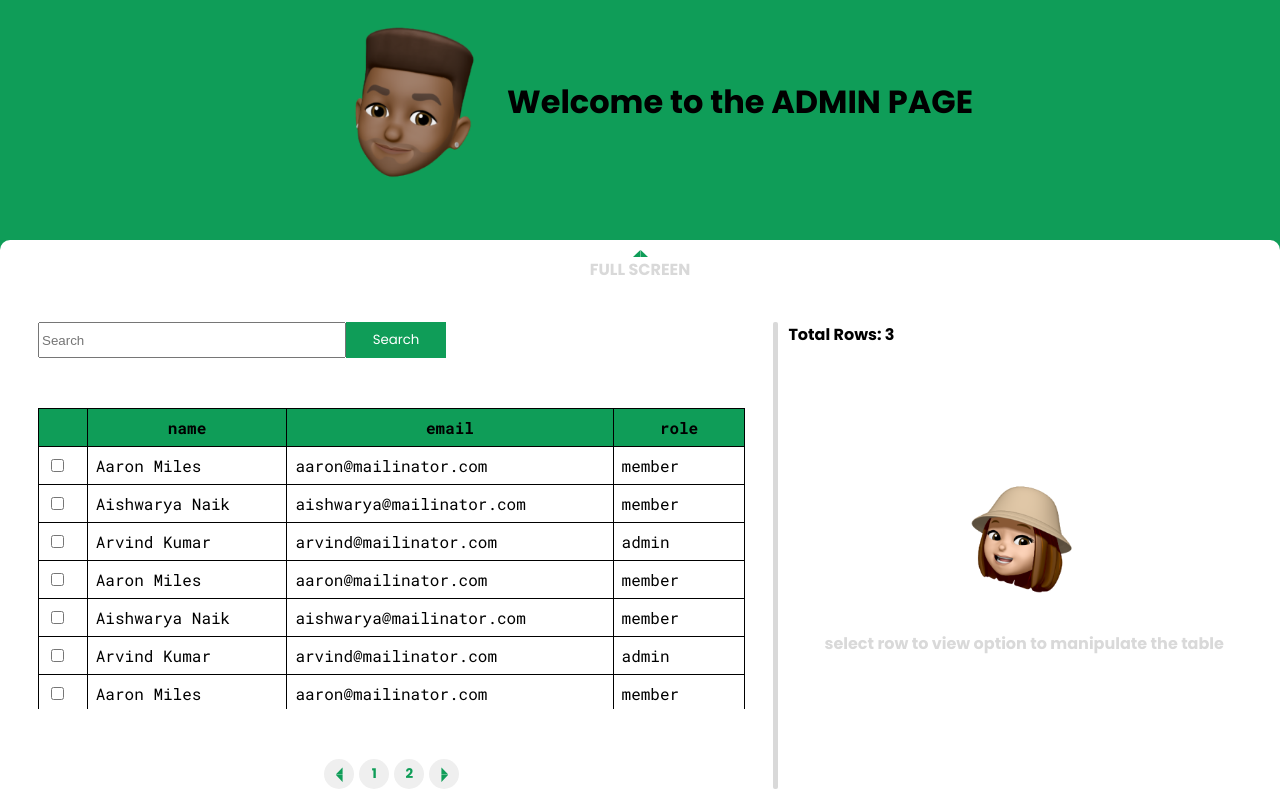
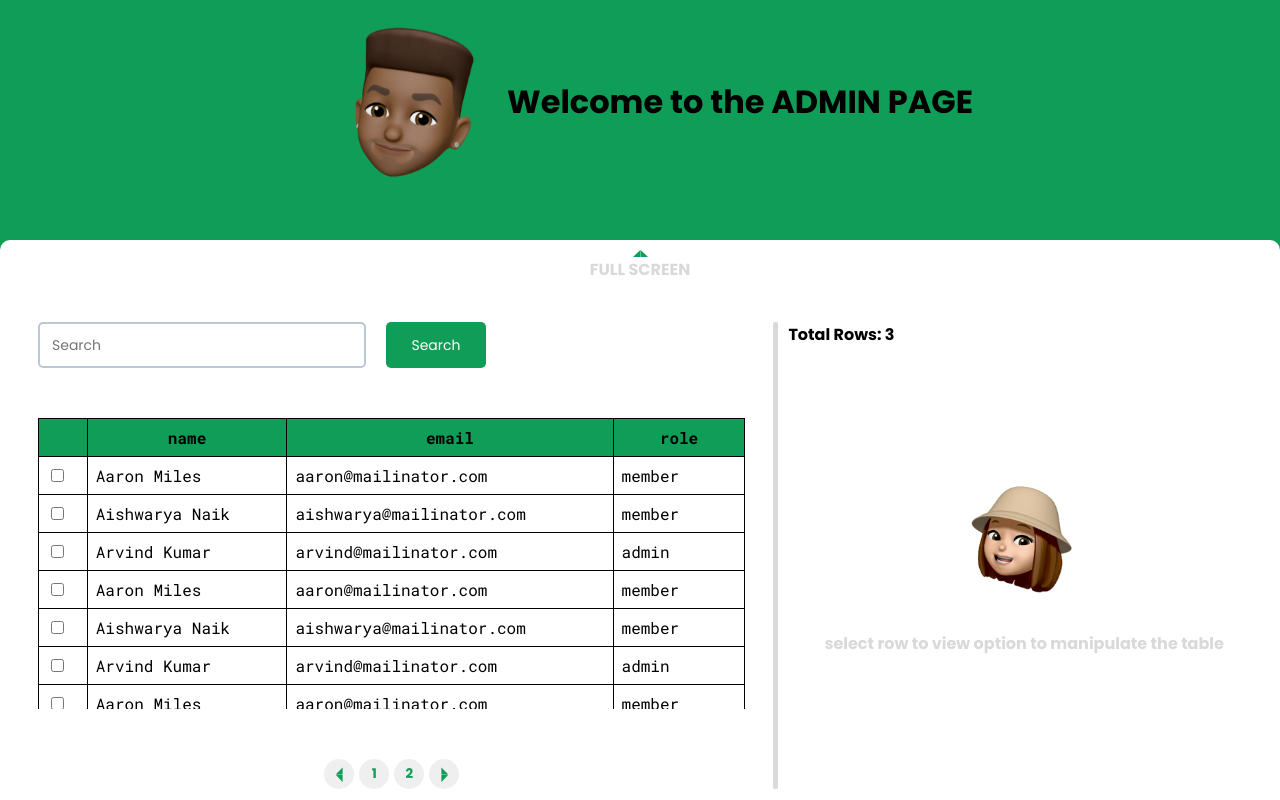
Before and after one commit to suvel/admin_basic, a React (Create React App) app: page / in a window 1280 px wide. Built offline with nearby package versions, Linux system fonts and the light colour scheme.

Commit message:
Replaced Input component

```diff
--- a/src/Searchbox/index.js
+++ b/src/Searchbox/index.js
@@ -1,10 +1,11 @@
 import React from 'react'
+import Input from '../Input'
 import './style.css'
 
 const Searchbox = () => {
     return (
         <div className='Searchbox'>
-            <input type='text' placeholder='Search' />
+            <Input type='text' placeholder='Search' />
             <button>Search</button>
         </div>
     )
--- a/src/Searchbox/style.css
+++ b/src/Searchbox/style.css
@@ -3,12 +3,7 @@
   flex-direction: row;
   padding: 10px 0px;
   box-sizing: border-box;
-}
-
-.Searchbox > input {
-  width: 100%;
-  min-width: 300px;
-  height: var(--ip-height);
+  gap: 20px;
 }
 
 .Searchbox > button {
@@ -16,4 +11,7 @@
   max-width: 150px;
   color: white;
   background-color: var(--sp_green);
+  border-radius: 5px;
+  font-family: "Poppins";
+  font-size: 14px;
 }
```
